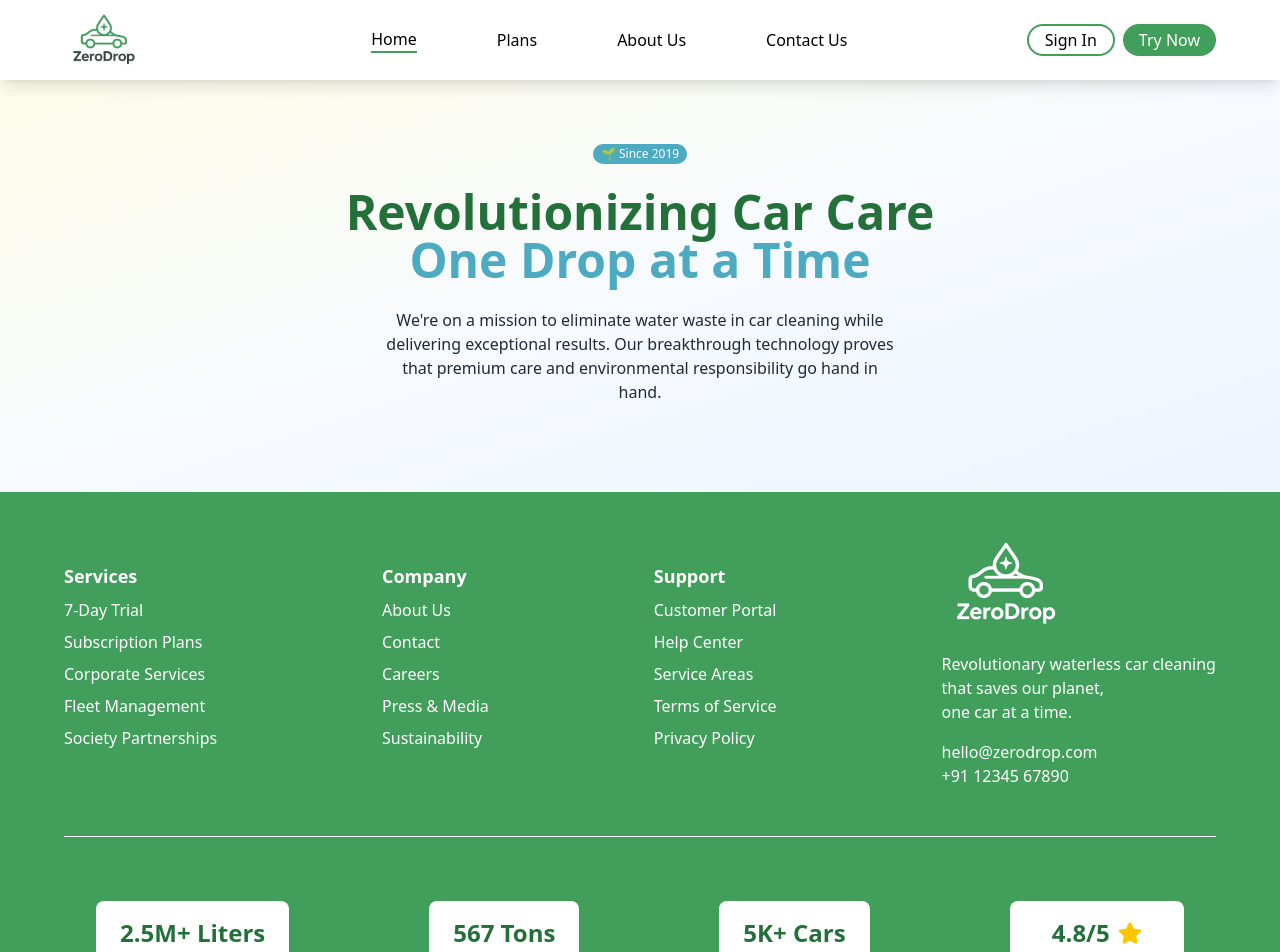
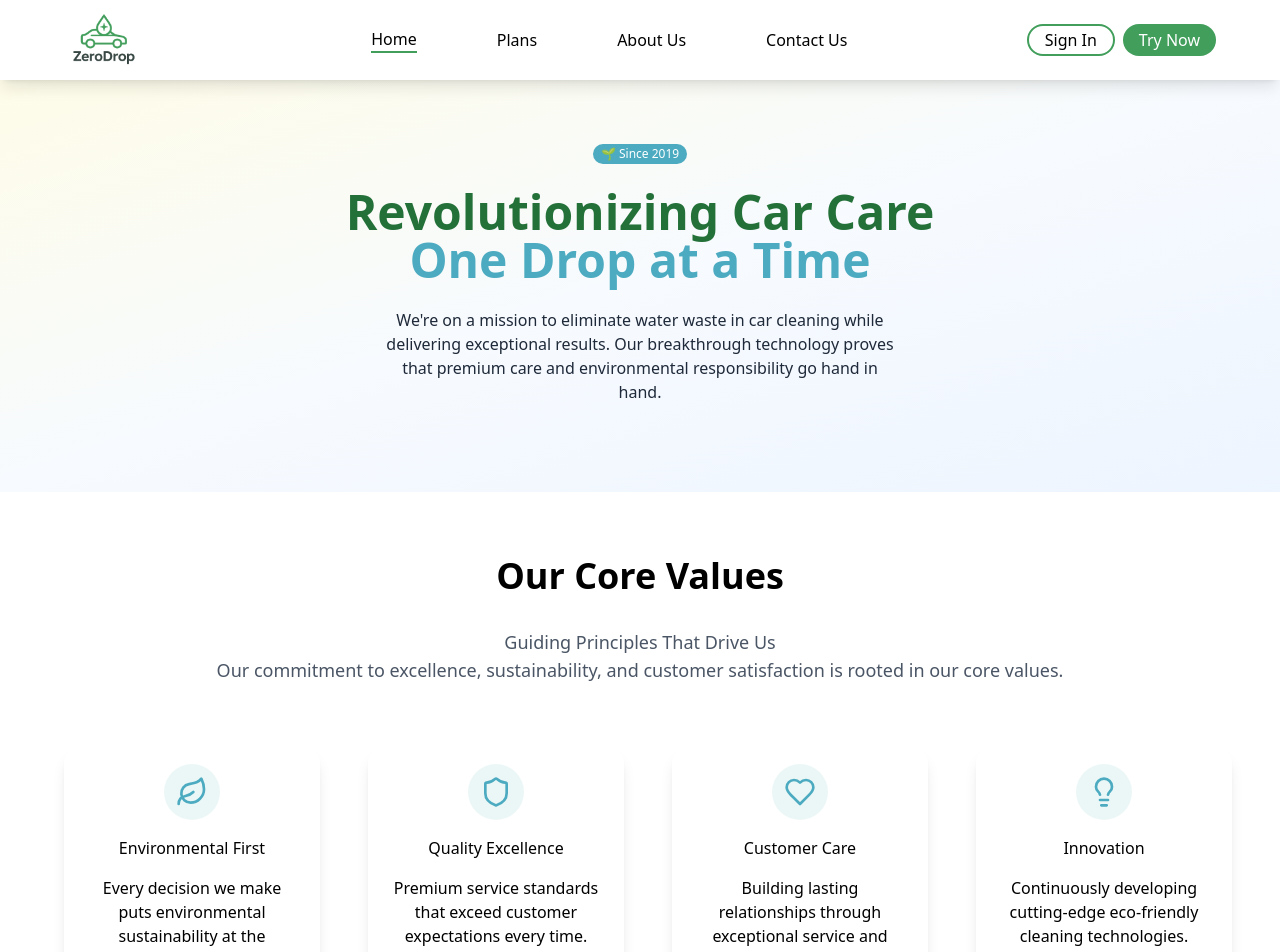
Before and after one commit to Sachin2634/zerodrop-web, a Next.js app: page /aboutus in a window 1280 px wide. Shown: the top 952 px of the page. Built offline with nearby package versions, Linux system fonts and the light colour scheme.

Commit message:
feat: features component and about us core values implement

```diff
--- /dev/null
+++ b/src/app/aboutus/components/CoreValues.tsx
@@ -0,0 +1,39 @@
+import FeatureCards from '@/commons/FeatureCards'
+import React from 'react'
+import { LuHeart, LuLeaf, LuLightbulb, LuShield } from 'react-icons/lu'
+
+let CoreValuesData = {
+    topHead: "Our Core Values",
+    titleline1: "Guiding Principles That Drive Us",
+    titleline2: "Our commitment to excellence, sustainability, and customer satisfaction is rooted in our core values.",
+    cardsData: [
+    {
+        icon: <LuLeaf size={32}/>,
+        title: "Environmental First",
+        description: "Every decision we make puts environmental sustainability at the forefront."
+    },
+    {
+        icon: <LuShield size={32}/>,
+        title: "Quality Excellence",
+        description: "Premium service standards that exceed customer expectations every time."
+    },
+    {
+        icon: <LuHeart size={32}/>,
+        title: "Customer Care",
+        description: "Building lasting relationships through exceptional service and transparency."
+    },
+    {
+        icon: <LuLightbulb size={32}/>,
+        title: "Innovation",
+        description: "Continuously developing cutting-edge eco-friendly cleaning technologies."
+    }
+]
+}
+
+const CoreValues = () => {
+  return (
+    <FeatureCards props={CoreValuesData} />
+  )
+}
+
+export default CoreValues
--- a/src/app/aboutus/page.tsx
+++ b/src/app/aboutus/page.tsx
@@ -1,10 +1,12 @@
 import React from 'react'
 import AboutUsHeader from './components/AboutUsHeader'
+import CoreValues from './components/CoreValues'
 
 const AboutUs = () => {
   return (
     <div>
       <AboutUsHeader />
+      <CoreValues />
     </div>
   )
 }
--- a/src/app/components/WhyChoose.tsx
+++ b/src/app/components/WhyChoose.tsx
@@ -1,9 +1,14 @@
+import FeatureCards from '@/commons/FeatureCards'
 import React from 'react'
 import { IoMdTime } from 'react-icons/io'
 import { IoWaterOutline } from 'react-icons/io5'
 import { LuLeaf, LuShield } from 'react-icons/lu'
 
-const CardsData = [
+let WhychooseData = {
+  topHead: "Why Choose ZeroDrop?",
+  titleline1: "Revolutionary waterless technology that delivers professional results while",
+  titleline2: "protecting our environment.",
+  cardsData: [
   {
     icon: <IoWaterOutline size={32}/>,
     title: "1 Liter = Entire Car",
@@ -25,22 +30,11 @@ const CardsData = [
     description: "Advanced nano-coating technology that protects and enhances your car's finish."
   }
 ]
+}
 
 const WhyChoose = () => {
   return (
-    <div className=' flex flex-col items-center p-16'>
-        <div className='mb-8 text-4xl font-bold'>Why Choose ZeroDrop?</div>
-        <div className='mb-16 text-lg text-center text-gray-600'>Revolutionary waterless technology that delivers professional results while<br /> protecting our environment.</div>
-        <div className='grid grid-cols-1 md:grid-cols-2 lg:grid-cols-4 gap-16'>
-            {CardsData.map((card, index) => (
-                <div key={index} className='flex flex-col items-center text-center w-64 h-60 px-6 py-4 rounded-2xl gap-4 shadow-lg'>
-                    <div className='p-3 rounded-full bg-[#41B3A3]/10'>{card.icon}</div>
-                    <div className='font-light'>{card.title}</div>
-                    <div className='font-light'>{card.description}</div>
-                </div>
-            ))}
-        </div>
-    </div>
+    <FeatureCards props={WhychooseData} />
   )
 }
 
--- /dev/null
+++ b/src/commons/FeatureCards.tsx
@@ -0,0 +1,21 @@
+import React from 'react'
+
+const FeatureCards = ({props}: any) => {
+  return (
+    <div className=' flex flex-col items-center p-16'>
+        <div className='mb-8 text-4xl font-bold'>{props.topHead}</div>
+        <div className='mb-16 text-lg text-center text-gray-600'>{props.titleline1}<br />{props.titleline2}</div>
+        <div className='grid grid-cols-1 md:grid-cols-2 lg:grid-cols-4 gap-16'>
+            {props.cardsData.map((card: any, index: number) => (
+                <div key={index} className='flex flex-col items-center text-center w-64 h-60 px-6 py-4 rounded-2xl gap-4 shadow-lg'>
+                    <div className='p-3 rounded-full bg-[#41B3A3]/10 text-[#4cabc0]'>{card.icon}</div>
+                    <div className='font-light'>{card.title}</div>
+                    <div className='font-light'>{card.description}</div>
+                </div>
+            ))}
+        </div>
+    </div>
+  )
+}
+
+export default FeatureCards
```
